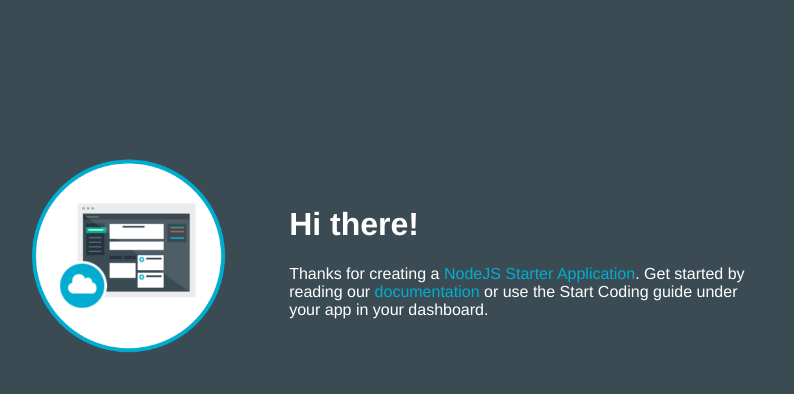
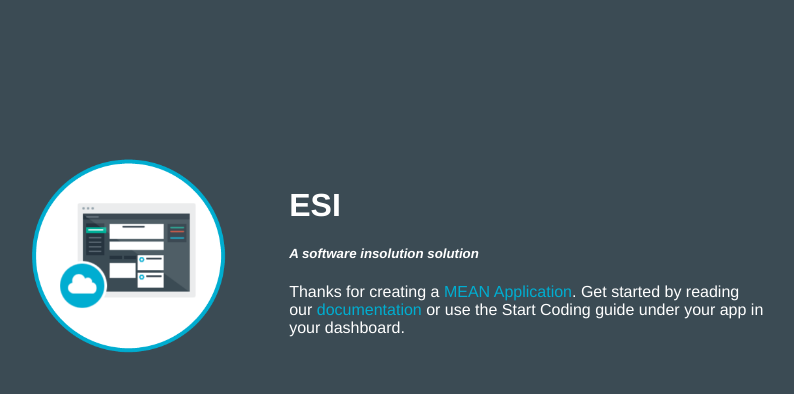
Before and after one commit to ehsan5505/XtremeTechTutor, a website: page public/index.html in a window 1280 px wide. Shown: the whole page, without its empty margins (253-1047 px from the left). Drawn offline with Linux system fonts and the light colour scheme.

Commit message:
BlueMix cloud configuration of the setting

```diff
--- /dev/null
+++ b/project.json
@@ -0,0 +1 @@
+{"Name": "ehsan5505 | xtremeTechTutor"}
--- a/public/index.html
+++ b/public/index.html
@@ -15,12 +15,13 @@
         <td style= "width:30%;">
           <img class = "newappIcon" src="images/newapp-icon.png">
         <td>
-            <h1>Hi there!</h1>
-          <p>Thanks for creating a
-            <span class = "blue">NodeJS Starter Application</span>.
+            <h1>ESI</h1>
+            <h5> <em> A software insolution solution </em></h5>
+          	<p>Thanks for creating a
+            <span class = "blue">MEAN Application</span>.
             Get started by reading our
             <a href = "https://www.ng.bluemix.net/docs/#starters/nodejs/index.html#nodejs">documentation</a>
-            or use the Start Coding guide under your app in your dashboard.
+            or use the Start Coding guide under your app in your dashboard.</p>
     </table>
   </body>
 
```
Also changed, not shown: 1 other file.
